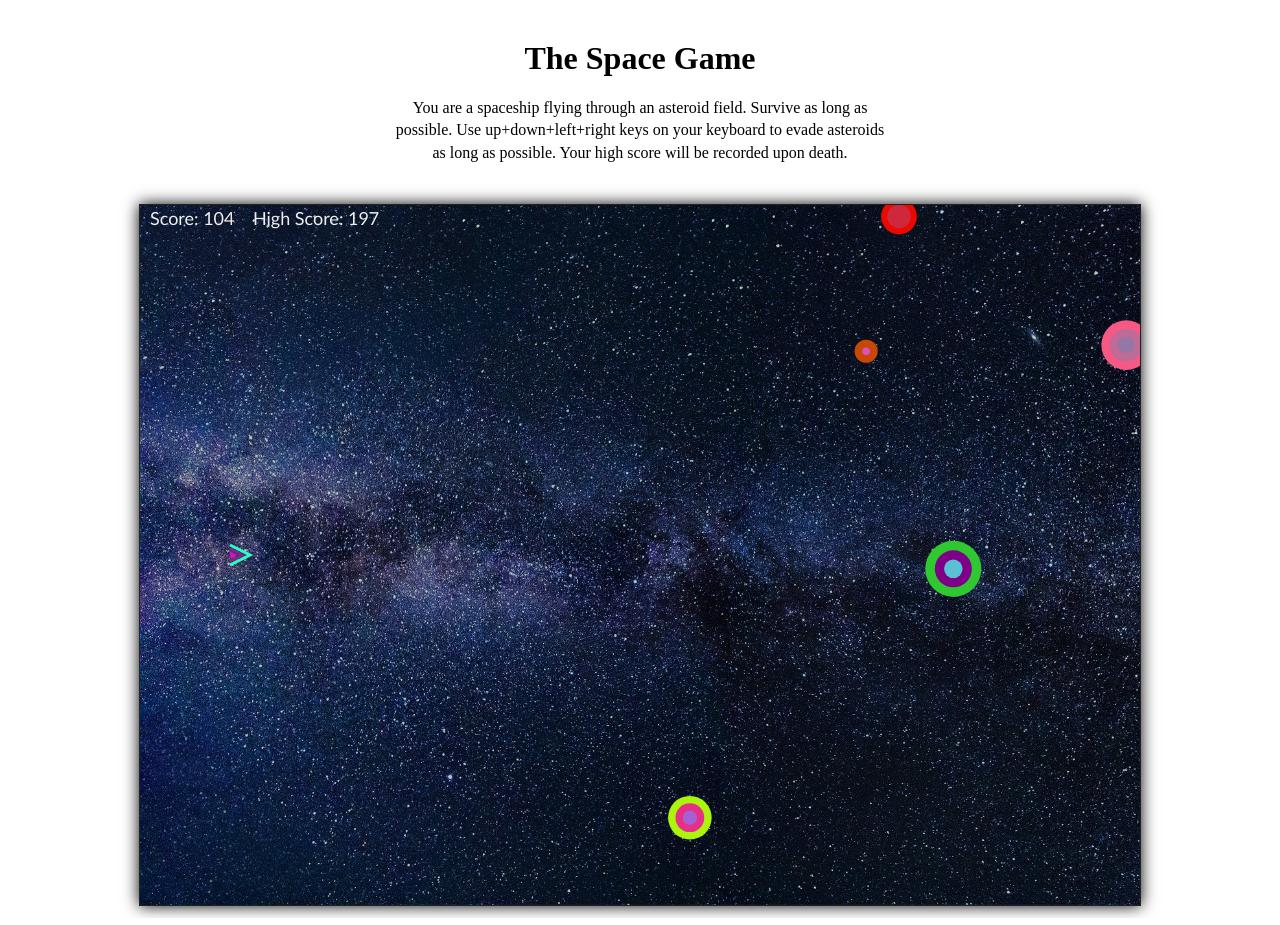
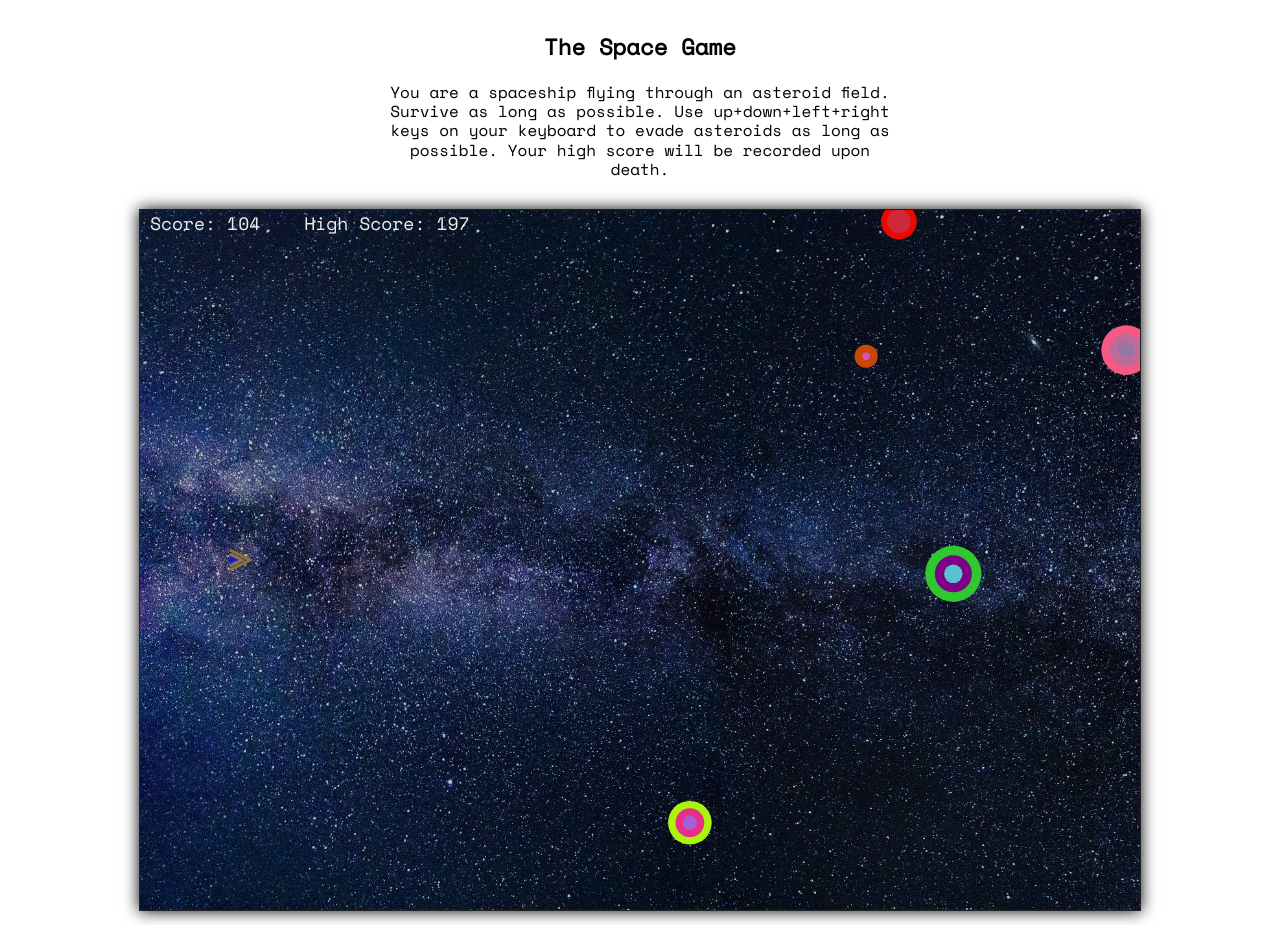
Before and after one commit to brandonmartin101/best-game-ever, a plain HTML site: page index.html in a window 1280 px wide. Drawn offline with Linux system fonts and the light colour scheme.

Commit message:
Set up custom font

```diff
--- a/game.js
+++ b/game.js
@@ -1,13 +1,13 @@
 // Get canvas element and context
 const canvas = document.getElementById('game-canvas');
-const context = canvas.getContext('2d');
 canvas.width = 1000;
 canvas.height = 700;
+const context = canvas.getContext('2d');
+context.font = '18px Space';
 let score = 0;
 let highScore = localStorage.getItem('highScore') || 0;
 const asteroids = [];
 let asteroidWeight = 0.02;
-let asteroidColors = [randomColor(), randomColor(), randomColor()];
 const spaceship = {
 	x: 100,
 	y: canvas.height / 2,
@@ -114,7 +114,6 @@ function gameLoop() {
 	score++;
 	if (score > highScore) highScore = score;
 	context.fillStyle = '#eee';
-	context.font = '18px Calibri';
 	context.fillText(`Score: ${score}    High Score: ${highScore}`, 10, 20);
 
 	// Request next frame
--- a/style.css
+++ b/style.css
@@ -1,20 +1,28 @@
+@font-face {
+	font-family: 'Space';
+	src: url(./fonts/SpaceMono-Regular.ttf);
+}
+
 body {
 	text-align: center;
+	font-family: Space;
 }
 h1 {
-	margin: 40px auto 20px;
+	margin: 30px auto 20px;
+	font-size: 1.4rem;
 }
 p {
 	max-width: 500px;
 	margin: 0 auto;
-    line-height: 1.4rem;
+	line-height: 1.2rem;
+	font-size: 1rem;
 }
 canvas {
 	border: 1px solid #222;
 	background: #222;
-    background: url('stars.jpg');
-    background-size: cover;
-    background-repeat: no-repeat;
-	margin: 40px auto 0;
+	background: url('./assets/stars.jpg');
+	background-size: cover;
+	background-repeat: no-repeat;
+	margin: 30px auto 0;
 	box-shadow: 0 0 15px black;
 }
```
Also changed, not shown: assets/stars.jpg (renamed from stars.jpg), fonts/OFL.txt (added), fonts/SpaceMono-Bold.ttf (added), fonts/SpaceMono-BoldItalic.ttf (added), fonts/SpaceMono-Italic.ttf (added), fonts/SpaceMono-Regular.ttf (added).
